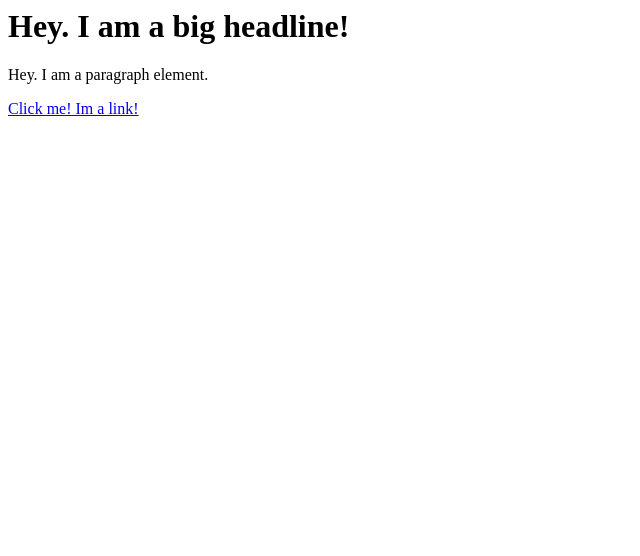
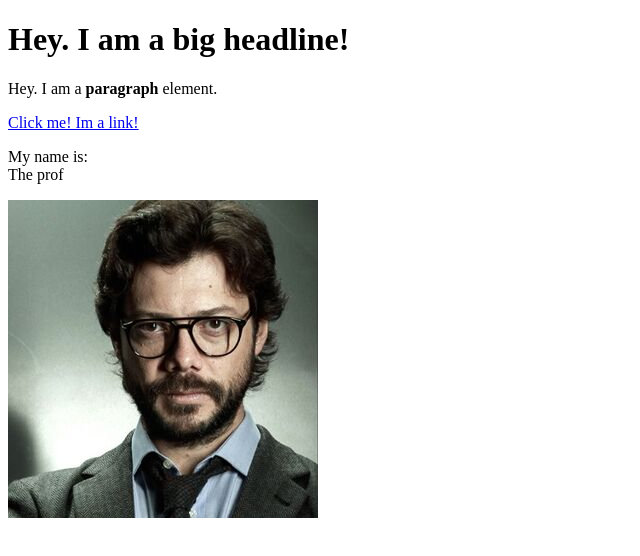
Before and after one commit to nagyleventee/the_professor, a plain HTML site: page test.html in a window 1280 px wide. Shown: the whole page, without its empty margins (0-640 px from the left). Drawn offline with Linux system fonts and the light colour scheme.

Commit message:
added an image

```diff
--- a/test.html
+++ b/test.html
@@ -1,3 +1,14 @@
- <h1>Hey. I am a big headline!</h1>
- <p>Hey. I am a paragraph element.</p>
- <a href="https://google.com" target="_blank" title="Lets go to google!">Click me! Im a link!</a>
+ <!DOCTYPE html>
+ <html>
+     <head>
+         <title>Test page</title>
+     </head>
+<body>
+        <h1>Hey. I am a big headline!</h1>
+        <p>Hey. I am a <b>paragraph</b> element.</p>
+        <a href="https://google.com" target="_blank" title="Lets go to google!">Click me! Im a link!</a>
+       <p>My name is:
+           <br>The prof</p>
+        <img src="img/face.jpeg" alt="asd">
+</body>
+</html>
```
Also changed, not shown: img/face.jpeg (added).
